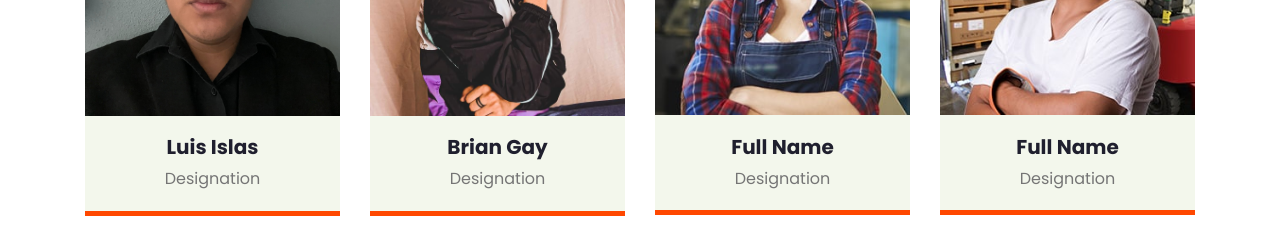
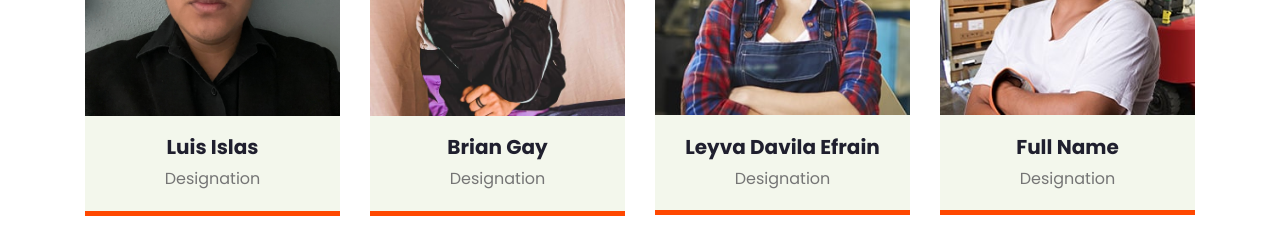
Before and after one commit to txnsur/AlphaCom, a plain HTML site: page index.html in a window 1280 px wide. Shown: the part 3820-4045 px from the top of the page. Drawn offline with nearby package versions, Linux system fonts and the light colour scheme.

Commit message:
Cambios en cursor
nashe

```diff
--- a/index.html
+++ b/index.html
@@ -391,7 +391,7 @@
                         <img class="card-img-top" src="img/team-3.jpg" alt="">
                         <div class="card-body text-center p-0">
                             <div class="team-text d-flex flex-column justify-content-center bg-secondary">
-                                <h5 class="font-weight-bold">Full Name</h5>
+                                <h5 class="font-weight-bold">Leyva Davila Efrain</h5>
                                 <span>Designation</span>
                             </div>
                             <div class="team-social d-flex align-items-center justify-content-center bg-primary">
```
